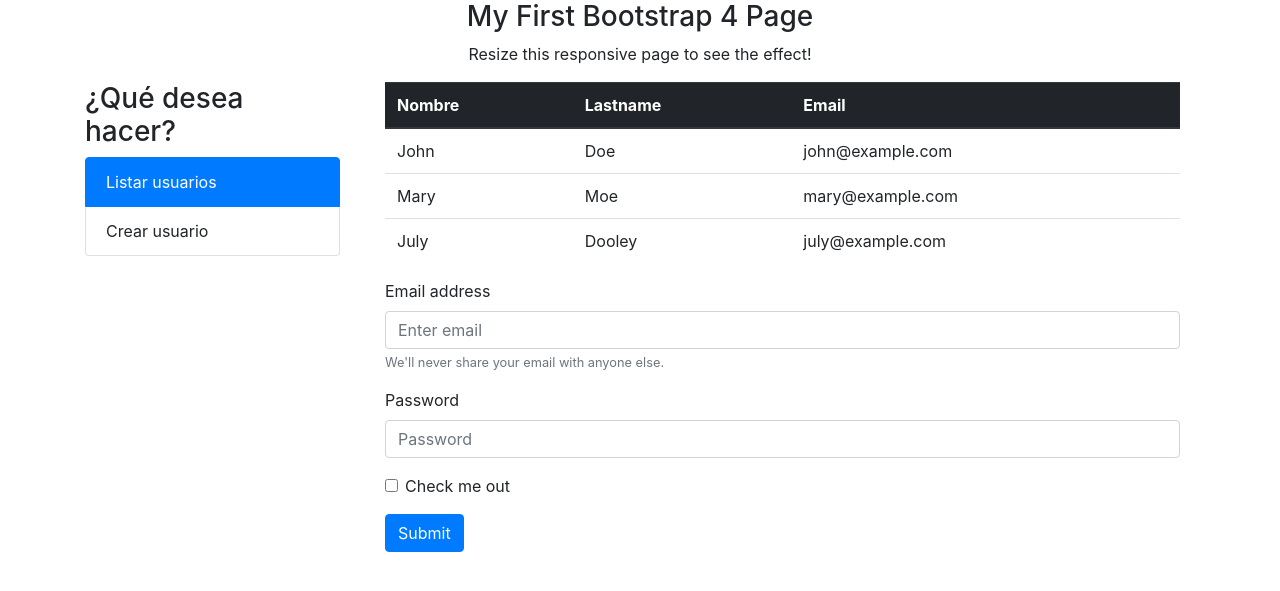
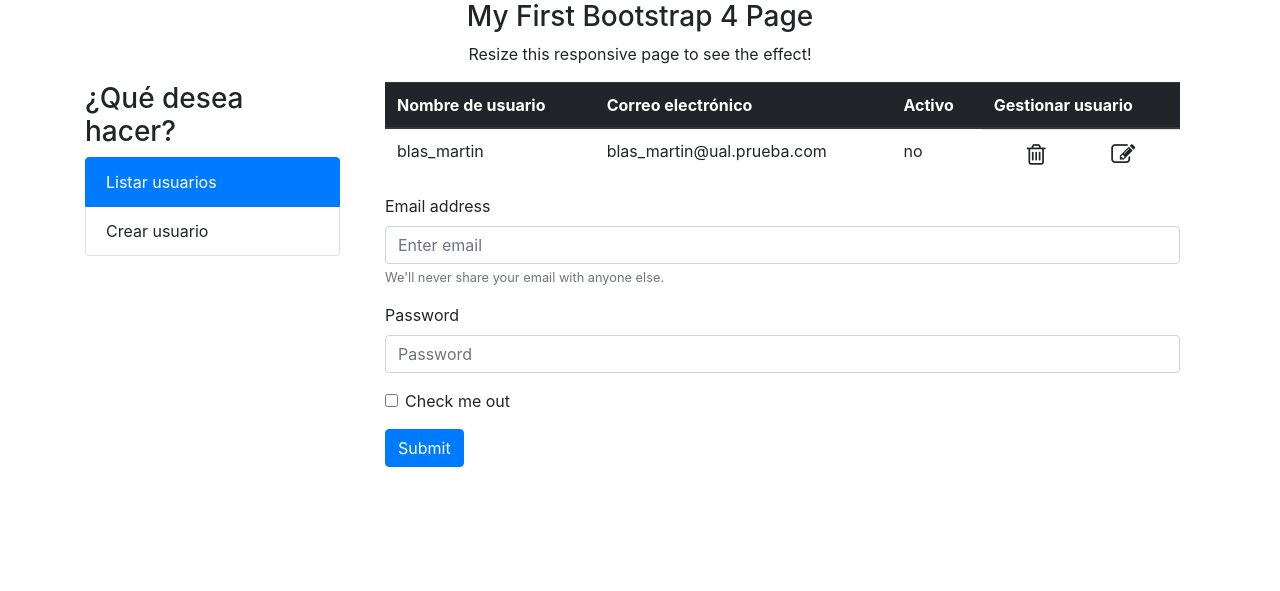
Before and after one commit to marcoslupion/hmis18_LosTresDelPuzzle_Proyecto, a PHP site: page /vistas/ventana_administrador.html in a window 1280 px wide. Shown: the top 591 px of the page. Run offline with PHP 8.4, Linux system fonts and the light colour scheme.

Commit message:
Insertados iconos

```diff
--- a/css/nuestro_css.css
+++ b/css/nuestro_css.css
@@ -1,3 +1,10 @@
 .centrado{
     text-align: center;
 }
+.contenedor{
+    display: flex;
+    justify-content: space-around;
+    align-items: center;
+
+
+}
--- a/vistas/ventana_administrador.html
+++ b/vistas/ventana_administrador.html
@@ -3,6 +3,7 @@
         <meta charset="utf-8">
         <meta name="viewport" content="width=device-width, initial-scale=1">
         <link rel="stylesheet" href="https://maxcdn.bootstrapcdn.com/bootstrap/4.1.0/css/bootstrap.min.css">
+        <link rel="stylesheet" href="https://cdnjs.cloudflare.com/ajax/libs/font-awesome/4.7.0/css/font-awesome.min.css">
         <script src="https://ajax.googleapis.com/ajax/libs/jquery/3.3.1/jquery.min.js"></script>
         <script src="https://cdnjs.cloudflare.com/ajax/libs/popper.js/1.14.0/umd/popper.min.js"></script>
         <script src="https://maxcdn.bootstrapcdn.com/bootstrap/4.1.0/js/bootstrap.min.js"></script>
@@ -26,33 +27,25 @@
               </div>
               <div class="col-sm-9">
                   <div class="container">
-                        <table class="table">
+                        <table class="table" id="listar_usuarios">
                                 <thead class="thead-dark">
                                   <tr>
-                                    <th>Nombre</th>
-                                    <th>Lastname</th>
-                                    <th>Email</th>
+                                    <th>Nombre de usuario</th>
+                                    <th>Correo electrónico</th>
+                                    <th>Activo</th>
+                                    <th>Gestionar usuario</th>
                                   </tr>
                                 </thead>
                                 <tbody>
                                   <tr>
-                                    <td>John</td>
-                                    <td>Doe</td>
-                                    <td>john@example.com</td>
+                                    <td>blas_martin</td>
+                                    <td>blas_martin@ual.prueba.com</td>
+                                    <td>no</td>
+                                    <td class="contenedor"><i class="fa fa-trash-o" style="font-size:24px"></i> <i class="fa fa-pencil-square-o" style="font-size:24px"></i></td>
                                   </tr>
-                                  <tr>
-                                    <td>Mary</td>
-                                    <td>Moe</td>
-                                    <td>mary@example.com</td>
-                                  </tr>
-                                  <tr>
-                                    <td>July</td>
-                                    <td>Dooley</td>
-                                    <td>july@example.com</td>
-                                  </tr>
-                                </tbody>
+                                 </tbody>
                               </table>
-                              <form>
+                              <form id="editar_datos">
                                   <div class="form-group">
                                     <label for="exampleInputEmail1">Email address</label>
                                     <input type="email" class="form-control" id="exampleInputEmail1" aria-describedby="emailHelp" placeholder="Enter email">
```
